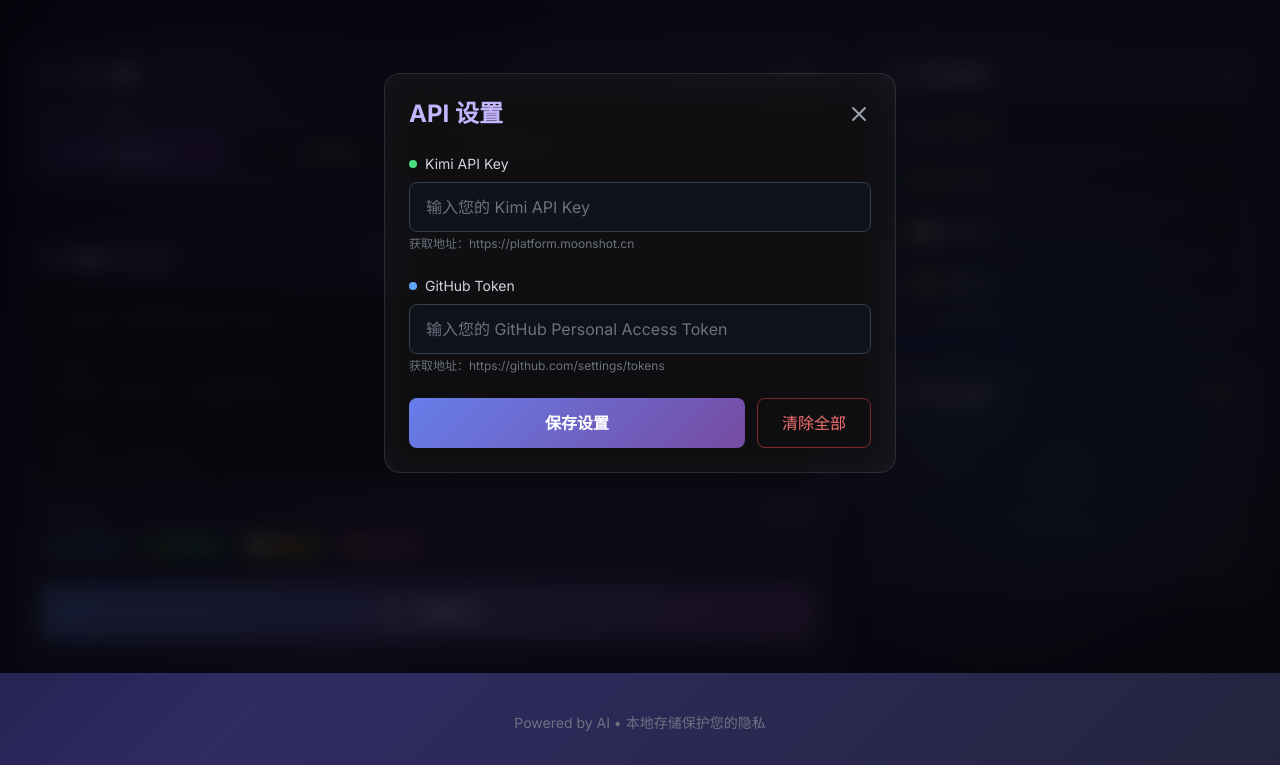
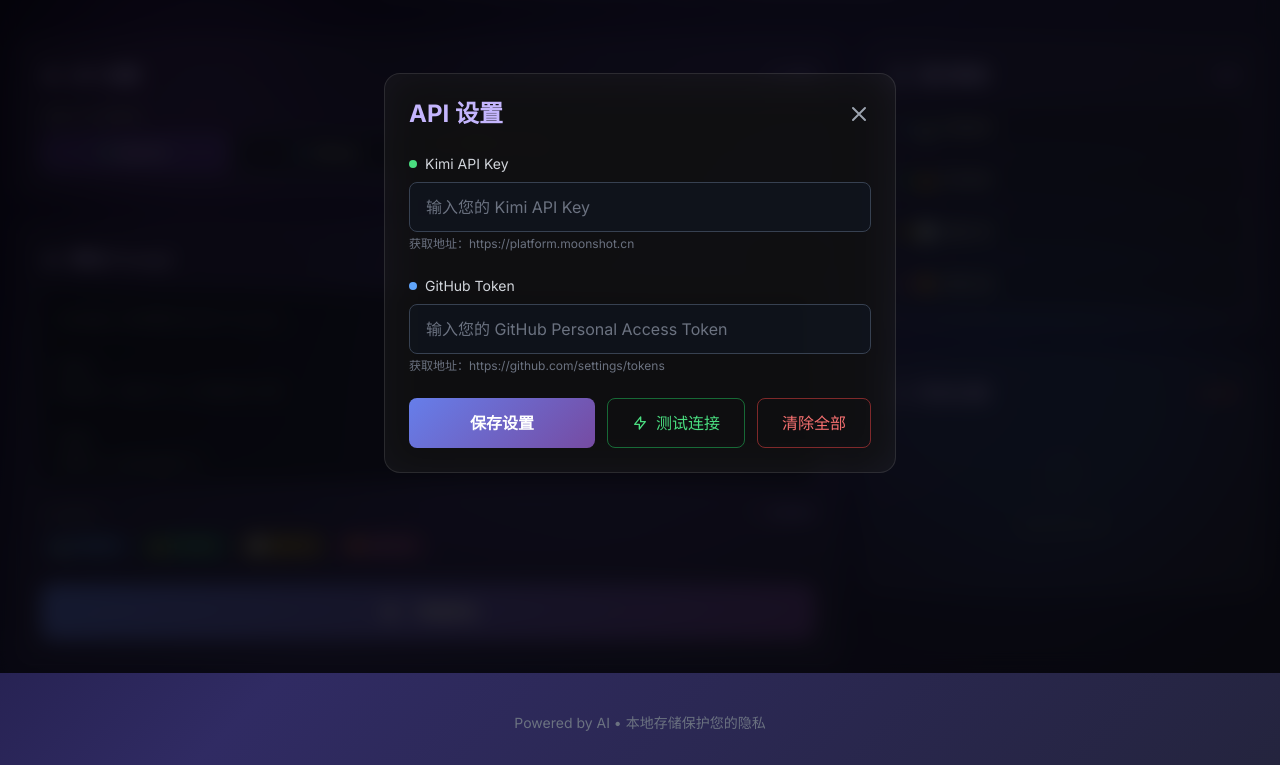
Before and after one commit to ttjacky2023-spec/prompt-optimizer, a plain HTML site: page index.html in a window 1280 px wide. Both pictures are taken after a click on the button "配置". Shown: the part 127-892 px from the top of the page. Drawn offline with nearby package versions, Linux system fonts and the light colour scheme.

Commit message:
Add API connection test feature and better validation

```diff
--- a/index.html
+++ b/index.html
@@ -509,10 +509,19 @@
                     <button onclick="saveApiSettings()" class="flex-1 btn-gradient py-3 rounded-lg font-semibold">
                         保存设置
                     </button>
+                    <button onclick="testApiConnection()" class="px-6 py-3 rounded-lg border border-green-500/50 text-green-400 hover:bg-green-500/10 transition flex items-center gap-2">
+                        <svg class="w-4 h-4" fill="none" stroke="currentColor" viewBox="0 0 24 24">
+                            <path stroke-linecap="round" stroke-linejoin="round" stroke-width="2" d="M13 10V3L4 14h7v7l9-11h-7z"/>
+                        </svg>
+                        测试连接
+                    </button>
                     <button onclick="clearAllApiSettings()" class="px-6 py-3 rounded-lg border border-red-500/50 text-red-400 hover:bg-red-500/10 transition">
                         清除全部
                     </button>
                 </div>
+
+                <!-- Test Result -->
+                <div id="apiTestResult" class="hidden mt-4 p-3 rounded-lg text-sm"></div>
             </div>
         </div>
     </div>
@@ -776,11 +785,24 @@
             const kimiKey = document.getElementById('kimiApiKey').value.trim();
             const githubKey = document.getElementById('githubApiKey').value.trim();
 
+            // Validate and save Kimi API Key
             if (kimiKey) {
+                if (kimiKey.length < 20) {
+                    showToast('Kimi API Key 格式不正确，请检查', 'error');
+                    return;
+                }
                 localStorage.setItem('kimi_api_key', kimiKey);
-            }
+                console.log('Kimi API Key saved, length:', kimiKey.length);
+            }
+
+            // Validate and save GitHub Token
             if (githubKey) {
+                if (githubKey.length < 20) {
+                    showToast('GitHub Token 格式不正确，请检查', 'error');
+                    return;
+                }
                 localStorage.setItem('github_api_key', githubKey);
+                console.log('GitHub Token saved, length:', githubKey.length);
             }
 
             updateApiStatus();
@@ -802,6 +824,74 @@
         function loadApiSettings() {
             // Set initial UI state
             selectApiProvider('kimi');
+        }
+
+        async function testApiConnection() {
+            const kimiKey = document.getElementById('kimiApiKey').value.trim();
+            const githubKey = document.getElementById('githubApiKey').value.trim();
+
+            const resultDiv = document.getElementById('apiTestResult');
+            resultDiv.classList.remove('hidden');
+
+            // Determine which API to test
+            let apiKey, provider, config;
+            if (currentApiProvider === 'kimi' && kimiKey) {
+                apiKey = kimiKey;
+                provider = 'Kimi AI';
+                config = CONFIG.kimi;
+            } else if (currentApiProvider === 'github' && githubKey) {
+                apiKey = githubKey;
+                provider = 'GitHub Models';
+                config = CONFIG.github;
+            } else {
+                resultDiv.className = 'mt-4 p-3 rounded-lg text-sm bg-yellow-500/20 border border-yellow-500/50 text-yellow-400';
+                resultDiv.innerHTML = `⚠️ 请先输入 ${currentApiProvider === 'kimi' ? 'Kimi API Key' : 'GitHub Token'}`;
+                return;
+            }
+
+            resultDiv.className = 'mt-4 p-3 rounded-lg text-sm bg-blue-500/20 border border-blue-500/50 text-blue-400';
+            resultDiv.innerHTML = '🔄 正在测试连接...';
+
+            try {
+                const response = await fetch(config.endpoint, {
+                    method: 'POST',
+                    headers: {
+                        'Content-Type': 'application/json',
+                        'Authorization': `Bearer ${apiKey}`
+                    },
+                    body: JSON.stringify({
+                        model: config.model,
+                        messages: [
+                            { role: 'user', content: '你好' }
+                        ],
+                        max_tokens: 10
+                    })
+                });
+
+                if (response.ok) {
+                    const data = await response.json();
+                    if (data.choices && data.choices[0]) {
+                        resultDiv.className = 'mt-4 p-3 rounded-lg text-sm bg-green-500/20 border border-green-500/50 text-green-400';
+                        resultDiv.innerHTML = `✅ ${provider} 连接成功！API Key 有效。`;
+                    } else {
+                        resultDiv.className = 'mt-4 p-3 rounded-lg text-sm bg-yellow-500/20 border border-yellow-500/50 text-yellow-400';
+                        resultDiv.innerHTML = `⚠️ 连接成功但返回数据异常，请检查模型名称。`;
+                    }
+                } else {
+                    const errorData = await response.json().catch(() => ({}));
+                    const errorMsg = errorData.error?.message || `HTTP ${response.status}`;
+
+                    resultDiv.className = 'mt-4 p-3 rounded-lg text-sm bg-red-500/20 border border-red-500/50 text-red-400';
+                    resultDiv.innerHTML = `❌ 连接失败：${errorMsg}<br><br>
+                    <strong>排查建议：</strong><br>
+                    1. 检查 API Key 是否正确（不要包含空格）<br>
+                    2. 确认 API Key 未过期<br>
+                    3. 确认有访问权限`;
+                }
+            } catch (error) {
+                resultDiv.className = 'mt-4 p-3 rounded-lg text-sm bg-red-500/20 border border-red-500/50 text-red-400';
+                resultDiv.innerHTML = `❌ 网络错误：${error.message}<br><br>请检查网络连接。`;
+            }
         }
 
         // ==================== Template Management ====================
```
